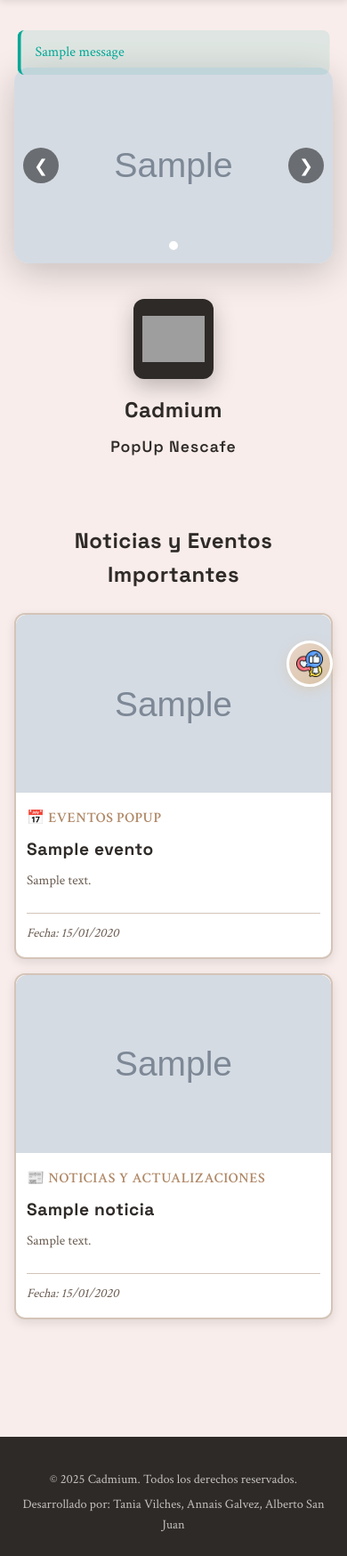
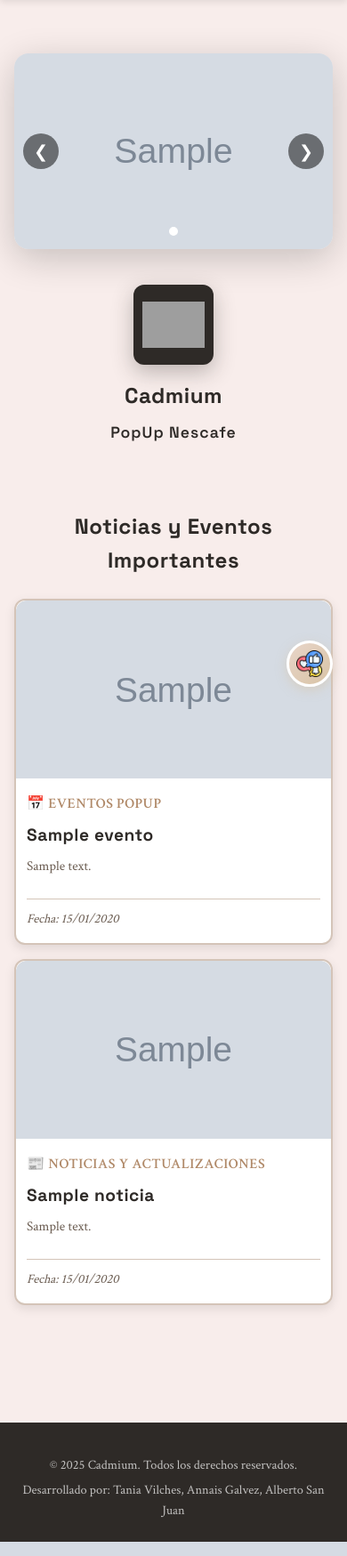
Before and after one commit to al-de-alberto/Cadmium, a Django app: page / in a window 390 px wide. Shown: the part 56-1805 px from the top of the page at 89% size. Run offline with Django 4.2, Linux system fonts and the light colour scheme; tables that the repository leaves empty hold one stand-in row (values such as "Sample post"); grey boxes marked "Sample" are stand-in pictures; one stand-in notice (Sample message) is shown; grey boxes are pictures that could not be loaded.

Commit message:
feat: Mejorar diseÃ±o de mensajes y acercar carrusel a navbar - Mensajes con mayor nitidez, auto-dismiss a 6 segundos, mejor contraste y sombras - Reducir espacio entre navbar y carrusel (70px desktop, 65px tablet, 60px mÃ³vil)

```diff
--- a/static/css/index.css
+++ b/static/css/index.css
@@ -83,9 +83,9 @@
     position: relative;
     width: 100%;
     max-width: 1200px;
-    margin: 40px auto;
+    margin: 20px auto;
     padding: 0 20px;
-    padding-top: 90px; /* Espacio para navbar fijo */
+    padding-top: 70px; /* Espacio reducido para navbar fijo */
 }
 
 .carousel-container {
@@ -662,9 +662,9 @@
 
     /* Hero section con mejor espaciado */
     .hero-section {
-        margin: 0 auto 24px;
+        margin: 0 auto 20px;
         padding: 0 16px;
-        padding-top: 80px; /* Espacio para navbar fijo más pequeño en móviles */
+        padding-top: 65px; /* Espacio reducido para navbar fijo más pequeño en móviles */
     }
 
     .carousel {
@@ -826,8 +826,8 @@
 
     /* Hero section ajustado */
     .hero-section {
-        padding-top: 76px;
-        margin-bottom: 20px;
+        padding-top: 60px;
+        margin-bottom: 16px;
     }
 
     .carousel {
--- a/static/css/styles.css
+++ b/static/css/styles.css
@@ -463,22 +463,93 @@
 }
 
 .alert {
-    padding: 12px 16px;
-    border-radius: 8px;
-    margin-bottom: 20px;
-    animation: slideIn 0.3s ease-out;
+    padding: 16px 20px;
+    border-radius: 12px;
+    margin-bottom: 12px;
+    animation: slideInDown 0.4s ease-out;
+    box-shadow: 0 4px 12px rgba(0, 0, 0, 0.15);
+    border: 2px solid;
+    font-weight: 500;
+    font-size: 1rem;
+    line-height: 1.5;
+    letter-spacing: 0.3px;
+    backdrop-filter: blur(10px);
+    position: relative;
+    transition: opacity 0.4s ease-out, transform 0.4s ease-out;
+}
+
+.alert.alert-fade-out {
+    opacity: 0;
+    transform: translateY(-10px);
+    pointer-events: none;
 }
 
 .alert-error {
-    background-color: rgba(198, 40, 40, 0.1);
-    color: var(--danger-color);
-    border-left: 4px solid var(--danger-color);
+    background: linear-gradient(135deg, rgba(220, 53, 69, 0.95) 0%, rgba(198, 40, 40, 0.95) 100%);
+    color: #ffffff;
+    border-color: #dc3545;
+    box-shadow: 0 4px 16px rgba(220, 53, 69, 0.3);
 }
 
 .alert-success {
-    background-color: rgba(0, 168, 150, 0.1);
-    color: var(--success-color);
-    border-left: 4px solid var(--success-color);
+    background: linear-gradient(135deg, rgba(40, 167, 69, 0.95) 0%, rgba(0, 168, 150, 0.95) 100%);
+    color: #ffffff;
+    border-color: #28a745;
+    box-shadow: 0 4px 16px rgba(40, 167, 69, 0.3);
+}
+
+.alert-warning {
+    background: linear-gradient(135deg, rgba(255, 193, 7, 0.95) 0%, rgba(255, 152, 0, 0.95) 100%);
+    color: #212529;
+    border-color: #ffc107;
+    box-shadow: 0 4px 16px rgba(255, 193, 7, 0.3);
+}
+
+.alert-info {
+    background: linear-gradient(135deg, rgba(0, 123, 255, 0.95) 0%, rgba(23, 162, 184, 0.95) 100%);
+    color: #ffffff;
+    border-color: #007bff;
+    box-shadow: 0 4px 16px rgba(0, 123, 255, 0.3);
+}
+
+.alert-container {
+    margin-bottom: 20px;
+}
+
+.alert-container:empty {
+    display: none;
+}
+
+@keyframes slideInDown {
+    from {
+        opacity: 0;
+        transform: translateY(-20px);
+    }
+    to {
+        opacity: 1;
+        transform: translateY(0);
+    }
+}
+
+/* Responsive adjustments for alerts */
+@media (max-width: 768px) {
+    .alert {
+        padding: 14px 16px;
+        font-size: 0.95rem;
+        border-radius: 10px;
+    }
+
+    .alert-container[style*="position: fixed"] {
+        max-width: 95% !important;
+        width: 95% !important;
+    }
+}
+
+@media (max-width: 480px) {
+    .alert {
+        padding: 12px 14px;
+        font-size: 0.9rem;
+    }
 }
 
 /* Login Step Styles */
--- a/templates/core/base.html
+++ b/templates/core/base.html
@@ -13,6 +13,7 @@
     <link rel="preconnect" href="https://fonts.gstatic.com" crossorigin>
     <link rel="stylesheet" href="{% static 'css/styles.css' %}">
     <script src="{% static 'js/logo-loader.js' %}" defer></script>
+    <script src="{% static 'js/messages.js' %}" defer></script>
     {% block extra_css %}{% endblock %}
 </head>
 <body>
--- a/templates/core/index.html
+++ b/templates/core/index.html
@@ -52,9 +52,9 @@
 
 <!-- Mensajes -->
 {% if messages %}
-    <div style="position: fixed; top: 90px; left: 50%; transform: translateX(-50%); z-index: 9999; max-width: 500px; width: 90%;">
+    <div class="alert-container" style="position: fixed; top: 70px; left: 50%; transform: translateX(-50%); z-index: 9999; max-width: 500px; width: 90%;">
         {% for message in messages %}
-            <div class="alert alert-{{ message.tags }}" style="margin-bottom: 10px; animation: slideIn 0.3s ease-out;">
+            <div class="alert alert-{{ message.tags|default:'info' }}">
                 {{ message }}
             </div>
         {% endfor %}
```
Also changed, not shown: static/js/messages.js (added, +52 -0 lines), templates/core/crear_contacto.html (+7 -5 lines), templates/core/operaciones.html (+7 -5 lines).
